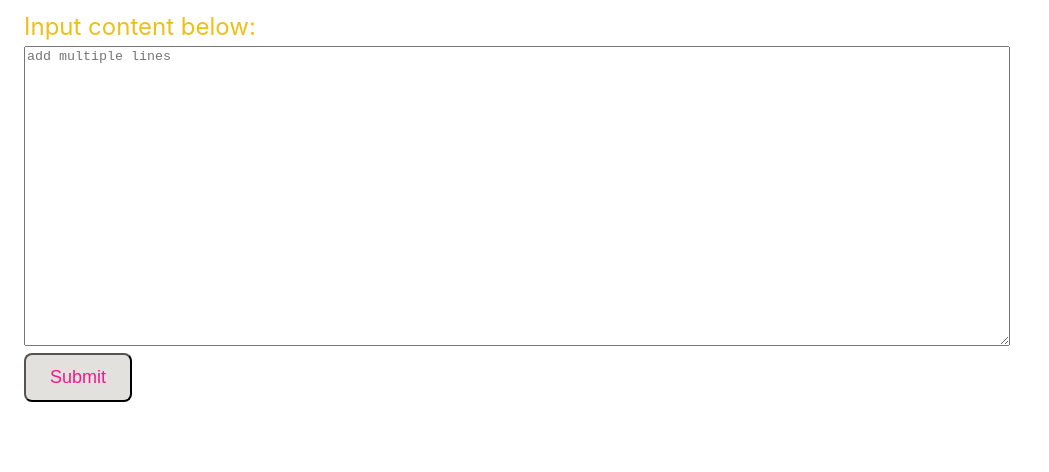
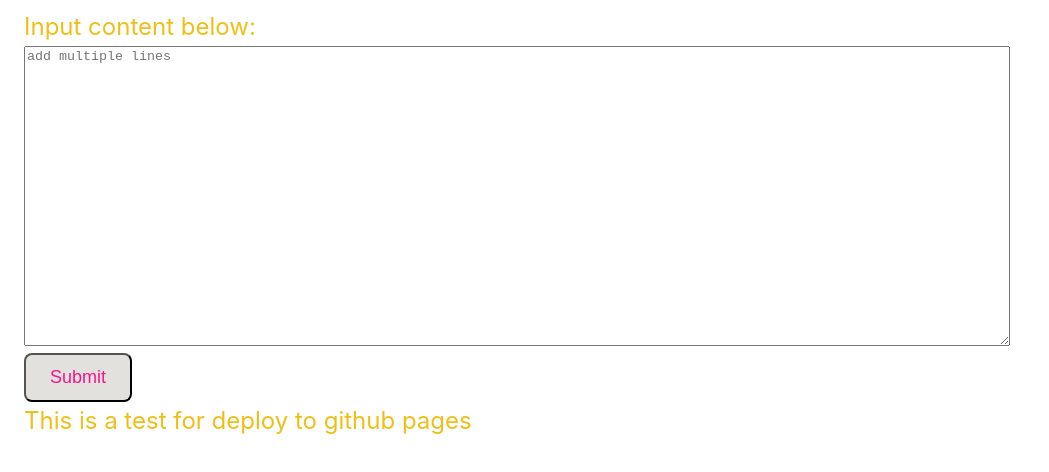
Before and after one commit to Yuzhiping00/finding-node-leaf, a Vue app: page / in a window 1280 px wide. Shown: the top 472 px of the page, without its empty margins (0-1049 px from the left). Built offline with nearby package versions, Linux system fonts and the light colour scheme.

Commit message:
This is a final test only

```diff
--- a/src/components/FindNodes.vue
+++ b/src/components/FindNodes.vue
@@ -94,6 +94,7 @@ watch(methodText, (newContent)=>{
   <div v-if="leadingSpacesErrorMsg" class="error-style">
     {{ leadingSpacesErrorMsg }}
   </div>
+  <p>This is a test for deploy to github pages</p>
 </template>
 
 <style scoped>
```
